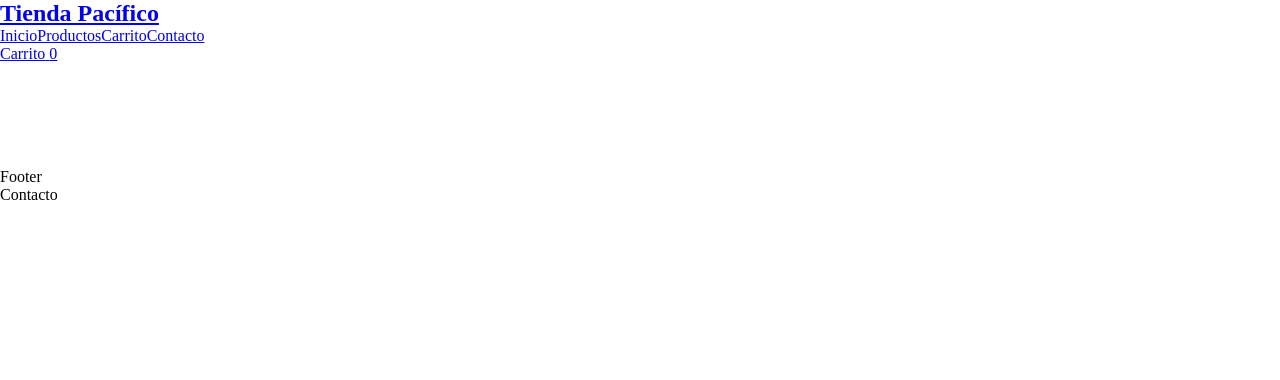
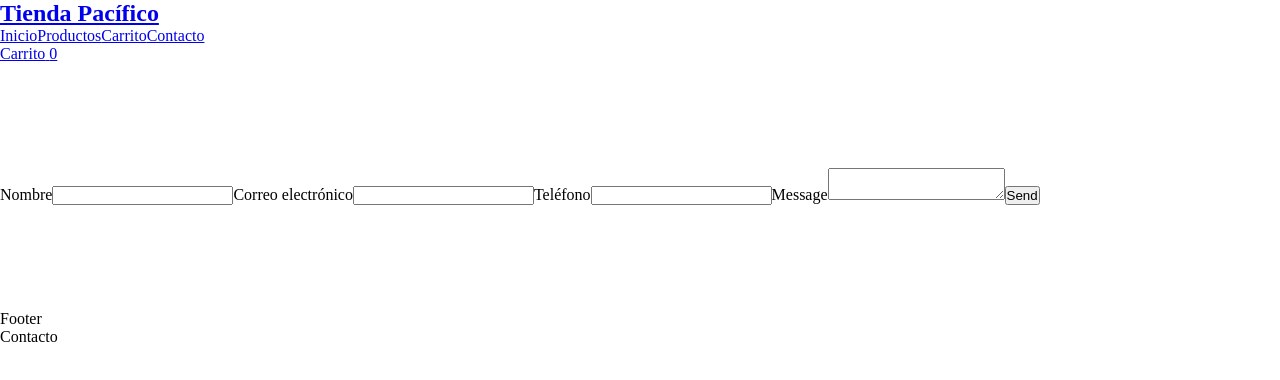
Before and after one commit to MauricioPerezCaram/tienda-pacifico, a React (Vite) app: page /checkout in a window 1280 px wide. Shown: the top 380 px of the page. Built offline with nearby package versions, Linux system fonts and the light colour scheme.

Commit message:
formulario mail conectado

```diff
--- a/package.json
+++ b/package.json
@@ -10,6 +10,7 @@
     "preview": "vite preview"
   },
   "dependencies": {
+    "@emailjs/browser": "^4.3.1",
     "firebase": "^10.8.1",
     "react": "^18.2.0",
     "react-dom": "^18.2.0",
--- a/src/App.jsx
+++ b/src/App.jsx
@@ -7,6 +7,7 @@ import "./style/App.css";
 import { BrowserRouter, Route, Routes } from "react-router-dom";
 import { CartProvider } from "./context/CartContext";
 import Carrito from "./components/Carrito";
+import CheckOut from "./components/Checkout";
 
 function App() {
   return (
@@ -20,6 +21,7 @@ function App() {
             <Route path="/productos" element={<ItemListContainer />} />
             <Route path="/carrito" element={<Carrito />} />
             <Route path="/contacto" element={<Contacto />} />
+            <Route path="/checkout" element={<CheckOut />} />
           </Routes>
 
           <Footer />
--- /dev/null
+++ b/src/components/Checkout.jsx
@@ -0,0 +1,39 @@
+import React, { useRef } from "react";
+import emailjs from "@emailjs/browser";
+
+const CheckOut = () => {
+  const form = useRef();
+
+  const sendEmail = (e) => {
+    e.preventDefault();
+
+    emailjs
+      .sendForm("service_e3tgm6q", "template_z5uii0l", form.current, {
+        publicKey: "s66MoYglzRtHZbvAC",
+      })
+      .then(
+        () => {
+          console.log("SUCCESS!");
+        },
+        (error) => {
+          console.log("FAILED...", error.text);
+        }
+      );
+  };
+
+  return (
+    <form ref={form} onSubmit={sendEmail}>
+      <label>Nombre</label>
+      <input type="text" name="user_name" />
+      <label>Correo electrónico</label>
+      <input type="email" name="user_email" />
+      <label>Teléfono</label>
+      <input type="number" name="user_number" />
+      <label>Message</label>
+      <textarea name="message" />
+      <input type="submit" value="Send" />
+    </form>
+  );
+};
+
+export default CheckOut;
```
Also changed, not shown: 1 other file (tests, documents, lock files or other folders).
